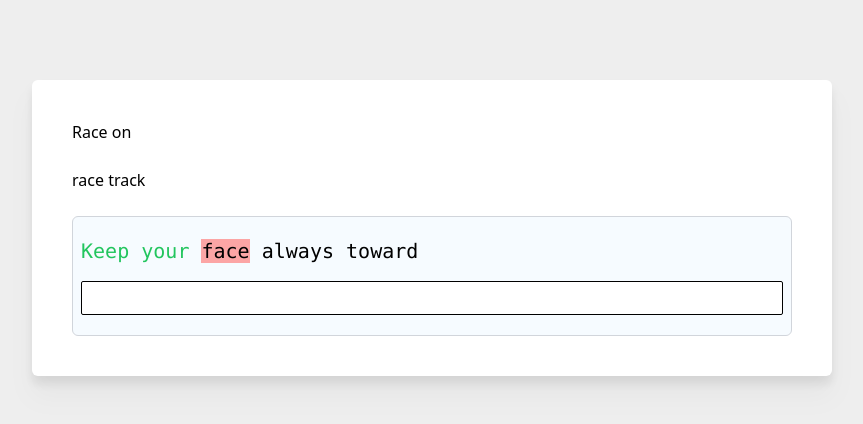
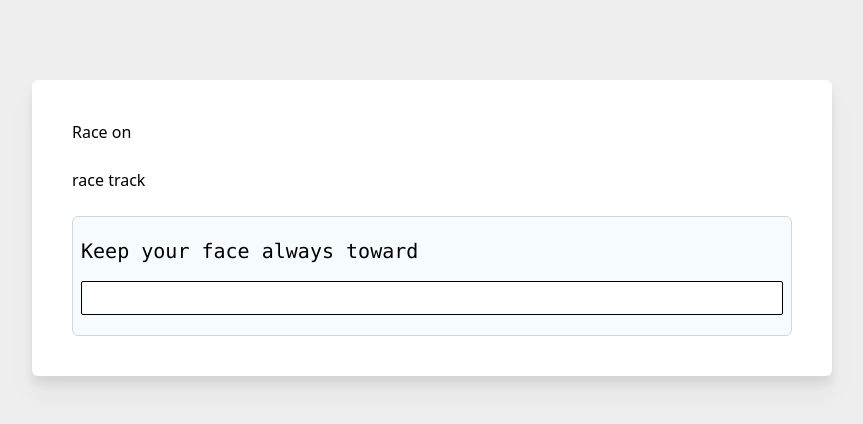
Before and after one commit to nawadeveloper/typeracer, a React (Vite) app in the folder client/: page / in a window 1280 px wide. Shown: the top 424 px of the page, without its empty margins (208-1071 px from the left). Built offline with nearby package versions, Linux system fonts and the light colour scheme.

Commit message:
mark functionality added

```diff
--- a/client/src/components/TextToBeTyped.tsx
+++ b/client/src/components/TextToBeTyped.tsx
@@ -1,18 +1,12 @@
-import { useState } from "react";
+import { Mark, useTypingStore } from "../stores/useTypingStore";
 
 const TextToBeType = ({ text }: { text: string }) => {
-  const [mark, setMark] = useState({ correctlyTyped: 10, totalCharTyped: 14 });
+  const mark = useTypingStore((state) => state.mark);
   return (
     <p>
       {text.split("").map((char, i) => {
-        const textColor = i < mark.correctlyTyped ? "text-green-500" : "";
-        const bgColor =
-          i >= mark.correctlyTyped && i < mark.totalCharTyped
-            ? "bg-red-300"
-            : "";
-
         return (
-          <span className={`${textColor} ${bgColor}`} key={char + i}>
+          <span className={addMark(i, mark)} key={char + i}>
             {char}
           </span>
         );
@@ -22,3 +16,11 @@ const TextToBeType = ({ text }: { text: string }) => {
 };
 
 export default TextToBeType;
+
+const addMark = (i: number, mark: Mark): string => {
+  const textColor = i < mark.correctlyTyped ? "text-green-500" : "";
+  const bgColor =
+    i >= mark.correctlyTyped && i < mark.totalCharTyped ? "bg-red-300" : "";
+
+  return `${textColor} ${bgColor}`;
+};
--- a/client/src/hooks/useTypingInput.tsx
+++ b/client/src/hooks/useTypingInput.tsx
@@ -21,6 +21,11 @@ const useTypingInput = ({ text }: { text: string }) => {
   const [typed, setTyped] = useState("");
   const [error, setError] = useState<TypingError>({ state: false });
 
+  const updateCorrectMark = useTypingStore((state) => state.updateCorrectMark);
+  const updateIncorrectMark = useTypingStore(
+    (state) => state.updateIncorrectMark
+  );
+
   const raceComplete = index >= totalWords;
 
   useEffect(() => {
@@ -30,6 +35,9 @@ const useTypingInput = ({ text }: { text: string }) => {
     const currentWord = words[index];
     const typedLength = typed.length;
 
+    const totalCharTyped =
+      words.slice(0, index).join("").length + index + typedLength;
+
     if (typed === " ") {
       setTyped("");
       return;
@@ -38,7 +46,11 @@ const useTypingInput = ({ text }: { text: string }) => {
     if (error.state) {
       if (error.at >= typedLength) {
         setError({ state: false });
+        updateCorrectMark(totalCharTyped);
+        return;
       }
+
+      updateIncorrectMark(totalCharTyped);
 
       return;
     }
@@ -62,7 +74,11 @@ const useTypingInput = ({ text }: { text: string }) => {
 
     if (typed[typedLength - 1] !== currentWord[typedLength - 1]) {
       setError({ state: true, at: typedLength - 1 });
+      updateIncorrectMark(totalCharTyped);
+      return;
     }
+
+    updateCorrectMark(totalCharTyped);
   }, [typed]);
 
   return { typed, setTyped, raceComplete };
--- a/client/src/stores/useTypingStore.ts
+++ b/client/src/stores/useTypingStore.ts
@@ -2,18 +2,31 @@ import { create } from "zustand";
 import textData from "../assets/data/textData";
 import getText from "../utils/getText";
 
+export type Mark = {
+    correctlyTyped: number;
+    totalCharTyped: number;
+};
+
 type TypingStore = {
     text: string;
     raceCompleted: boolean;
+    mark: Mark;
     raceOver: () => void;
     startNewRace: () => void;
+    updateCorrectMark: (totalCharTyped: number) => void;
+    updateIncorrectMark: (totalCharTyped: number) => void;
 };
 
 export const useTypingStore = create<TypingStore>()((set) => ({
     text: getText(textData),
     raceCompleted: false,
+    mark: { correctlyTyped: 0, totalCharTyped: 0 },
 
     raceOver: () => set({ raceCompleted: true }),
 
     startNewRace: () => set({ text: getText(textData), raceCompleted: false }),
+
+    updateCorrectMark: (totalCharTyped) => set({mark: {correctlyTyped: totalCharTyped, totalCharTyped}}),
+
+    updateIncorrectMark: (totalCharTyped) => set((state) => ({mark: {...state.mark, totalCharTyped}})),
 }));
```
